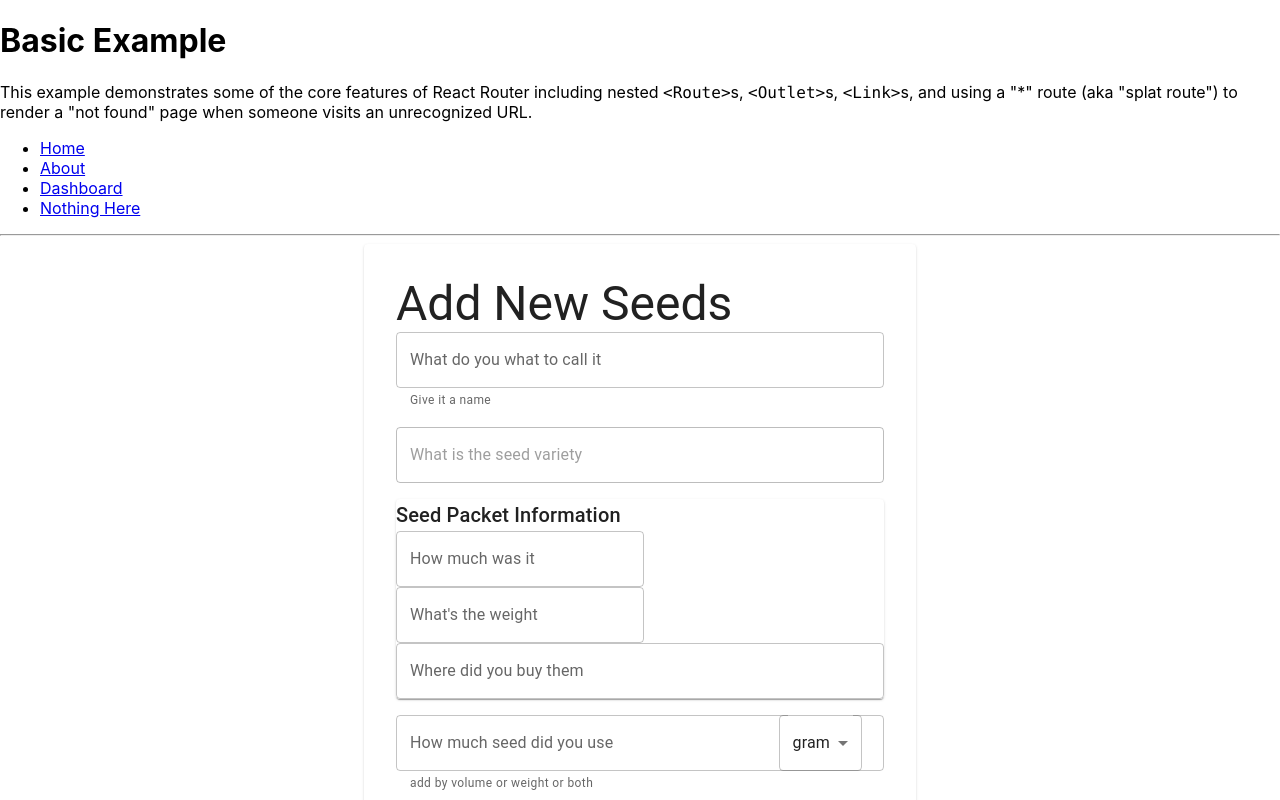
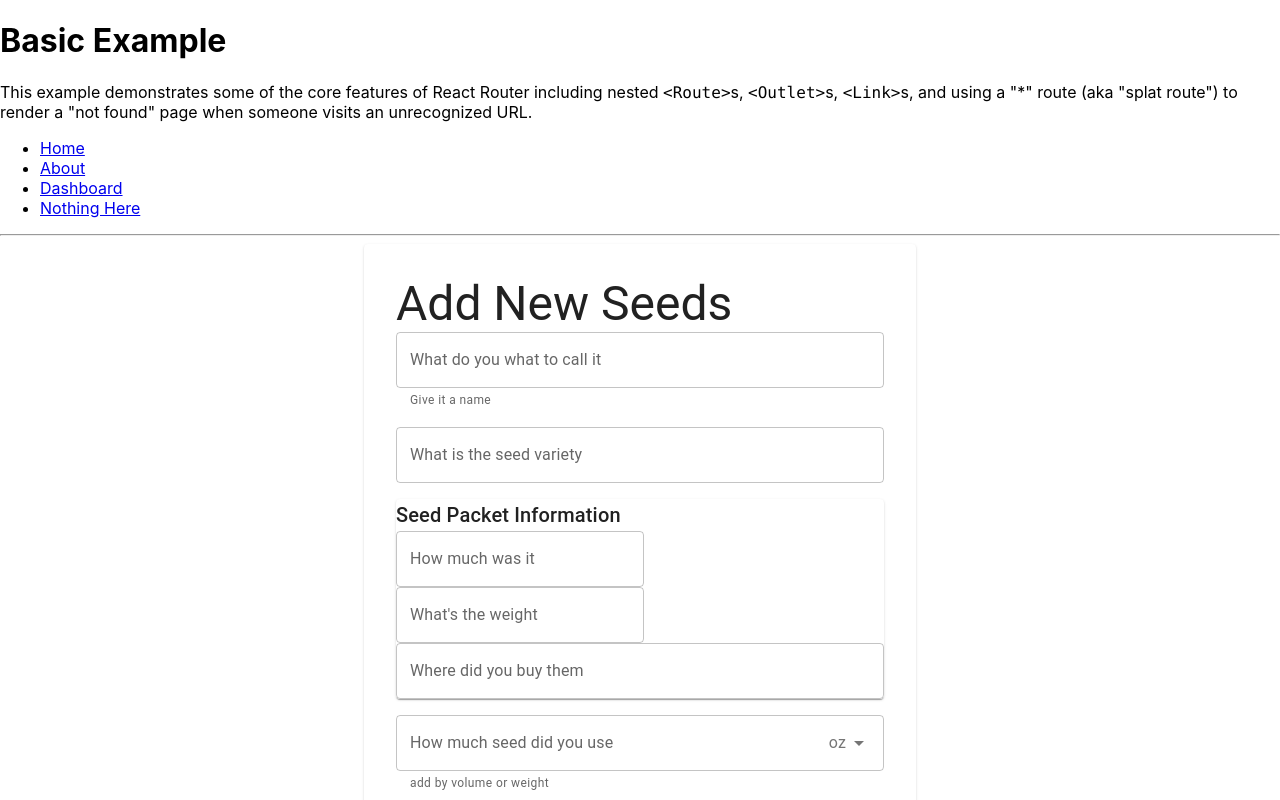
Before and after one commit to danppo/seed-task-tracker, a React (Create React App) app: page / in a window 1280 px wide. Shown: the top 800 px of the page. Built offline with nearby package versions, Linux system fonts and the light colour scheme; the HTML template or start-up script is replaced by a standard one.

Commit message:
created adornemnt input, and wired it up to forms

```diff
--- a/package.json
+++ b/package.json
@@ -18,6 +18,7 @@
     "react-dom": "^17.0.2",
     "react-router-dom": "^6.2.1",
     "react-scripts": "5.0.0",
+    "sass": "^1.49.4",
     "typescript": "^4.5.5",
     "web-vitals": "^2.1.4"
   },
--- a/src/App.tsx
+++ b/src/App.tsx
@@ -3,7 +3,7 @@ import { Routes, Route, Outlet, Link } from "react-router-dom";
 import Form from './form';
 import logo from './logo.svg';
 import Container from '@mui/material/Container';
-import './App.css';
+import './App.scss';
 
 const App = () => {
   return (
--- /dev/null
+++ b/src/components/adornmentTypeInput/adornmentTypeInput.module.scss
@@ -0,0 +1,9 @@
+.select {
+  margin-right: -0.5rem;
+  div {
+    color: rgba(0, 0, 0, 0.54);
+  }
+  fieldset {
+    border: none !important;
+  }
+}
--- a/src/components/adornmentTypeInput/adornmentTypeInput.tsx
+++ b/src/components/adornmentTypeInput/adornmentTypeInput.tsx
@@ -1,64 +1,57 @@
-import Card from '@mui/material/Card';
-import Typography from '@mui/material/Typography';
 import TextField from '@mui/material/TextField';
 import InputAdornment from '@mui/material/InputAdornment';
-import OutlinedInput from '@mui/material/OutlinedInput';
-import Stack from '@mui/material/Stack';
-import Button from '@mui/material/Button';
-import { useEffect, useState } from 'react';
-
 import MenuItem from "@mui/material/MenuItem";
 import FormControl from "@mui/material/FormControl";
 import Select, { SelectChangeEvent } from "@mui/material/Select";
+import { useEffect, useState } from 'react';
+import styles from "./adornmentTypeInput.module.scss"
 
 interface OptionList {
   value: string;
   displayName: string;
 };
-// TODO: add props label, wire up use effect, helper trxt props
+
 type Props = {
   adornmentInitialValue: string;
   adornmentOptions: OptionList[];
   onChange: (value: string, adornment: string) => void;
+  label: string;
+  helperText: string;
 };
 
 const AdornmentTypeInput = ({
   adornmentInitialValue,
   adornmentOptions,
-  onChange
+  onChange,
+  label,
+  helperText
 }: Props) => {
-  const [weightVolume, setWeightVolume] = useState<string>(adornmentInitialValue)
-  const [seedVolume, setSeedVolume ] = useState<string>('');
+  const [adornmentValue, setAdornmentValue] = useState<string>(adornmentInitialValue)
+  const [inputValue, setInputValue ] = useState<string>('');
 
-  const handleWeightVolumeChange = (event: SelectChangeEvent) => {
-    console.log('handleWeightVolumeChange');
-    setWeightVolume(event.target.value);
+  const handleAdornmentChange = (e: SelectChangeEvent) => {
+    setAdornmentValue(e.target.value);
   }
 
-  console.log(adornmentInitialValue);
-
-
   useEffect(() => {
-    onChange('hard Value', 'hard Adornment')
-  }, [])
-
+    if (inputValue.length > 0 ){
+      onChange(inputValue, adornmentValue)
+    }
+  }, [inputValue, adornmentValue])
 
   const Adornment = () => (
     <FormControl>
-      {/* <InputLabel id="demo-simple-select-label">Age</InputLabel> */}
       <Select
+        className={styles.select}
         labelId="demo-simple-select-label"
         id="demo-simple-select"
-        value={weightVolume}
+        value={adornmentValue}
         label="Volume-weight"
-        onChange={handleWeightVolumeChange}
+        onChange={handleAdornmentChange}
       >
         {adornmentOptions.map((option) =>
         <MenuItem key={option.value} value={option.value}>{option.displayName}</MenuItem>
         )}
-        {/* <MenuItem value={"gram"}>gram</MenuItem>
-        <MenuItem value={"teaspoon"}>tsp</MenuItem>
-        <MenuItem value={"tablespoon"}>tbsp</MenuItem> */}
       </Select>
     </FormControl>
   );
@@ -67,13 +60,13 @@ const AdornmentTypeInput = ({
     <TextField
       fullWidth
       id="seedVolume"
-      value={seedVolume}
-      onChange={(e: React.ChangeEvent<HTMLInputElement>) => setSeedVolume(e.target.value)}
-      label="How much seed did you use"
+      value={inputValue}
+      onChange={(e: React.ChangeEvent<HTMLInputElement>) => setInputValue(e.target.value)}
+      label={label}
       InputProps={{
-        endAdornment: <InputAdornment position="start"><Adornment /></InputAdornment>,
+        endAdornment: <InputAdornment position="end"><Adornment /></InputAdornment>,
       }}
-      helperText="add by volume or weight or both"
+      helperText={helperText}
     />
   )};
 
--- a/src/form.tsx
+++ b/src/form.tsx
@@ -27,8 +27,8 @@ const Form = () => {
   const onSubmit = () => {
     console.log('submitted')
   }
-  const onWeightVolumeChange = (input: any) => {
-    console.log(input)
+  const onWeightVolumeChange = (input: string, inputType: string) => {
+    console.log(input, inputType)
   }
 
   const weightVolumeOptions = [
@@ -40,24 +40,6 @@ const Form = () => {
 
 
   const [weightVolume, setWeightVolume] = useState<string>("gram")
-  const WeightAdornment = () => (
-
-    <FormControl>
-      {/* <InputLabel id="demo-simple-select-label">Age</InputLabel> */}
-      <Select
-        labelId="demo-simple-select-label"
-        id="demo-simple-select"
-        value={weightVolume}
-        label="Volume-weight"
-        // onChange={handleWeightVolumeChange}
-      >
-        <MenuItem value={"gram"}>gram</MenuItem>
-        <MenuItem value={"teaspoon"}>tsp</MenuItem>
-        <MenuItem value={"tablespoon"}>tbsp</MenuItem>
-      </Select>
-    </FormControl>
-  );
-
 
   return (
     <Card sx={{ minWidth: 275, maxWidth: 650, p: 4 }}>
@@ -77,7 +59,6 @@ const Form = () => {
         />
         <TextField
           fullWidth
-          disabled
           id="seedVariety"
           label="What is the seed variety"
         />
@@ -91,7 +72,7 @@ const Form = () => {
           <TextField fullWidth id="seedPurchase" label="Where did you buy them" />
         </Card>
 
-        <TextField
+        {/* <TextField
           fullWidth
           id="seedVolume"
           value={seedVolume}
@@ -111,11 +92,13 @@ const Form = () => {
             inputProps={{
               'aria-label': 'weight',
             }}
-          />
+          /> */}
           <AdornmentTypeInput
             adornmentInitialValue={weightVolumeOptions[1].value}
             adornmentOptions={weightVolumeOptions}
             onChange={onWeightVolumeChange}
+            label="How much seed did you use"
+            helperText="add by volume or weight"
 
           />
         {/* TODO: add field with volume or weight or both */}
--- a/src/index.tsx
+++ b/src/index.tsx
@@ -1,6 +1,6 @@
 import React from 'react';
 import ReactDOM from 'react-dom';
-import './index.css';
+import './index.scss';
 import App from './App';
 import { BrowserRouter } from "react-router-dom";
 import reportWebVitals from './reportWebVitals';
```
Also changed, not shown: src/App.scss (renamed from src/App.css), src/index.scss (renamed from src/index.css), 2 other files (tests, documents, lock files or other folders).
